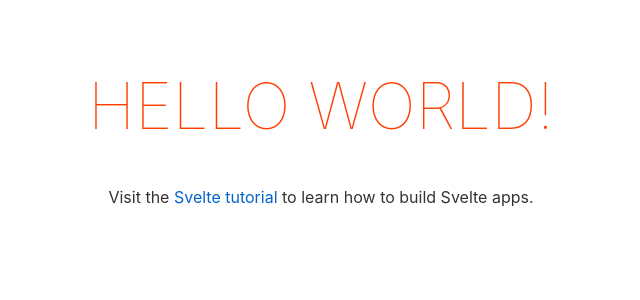
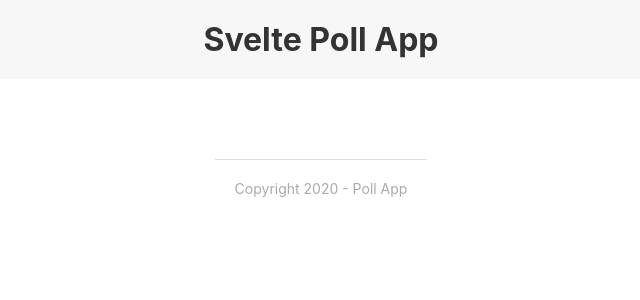
Before and after one commit to ThomasCtnt/svelte-poll-app, a Svelte app: page / in a window 1280 px wide. Shown: the top 300 px of the page, without its empty margins (319-959 px from the left). Built offline with nearby package versions, Linux system fonts and the light colour scheme.

Commit message:
Creates a header and a footer component

```diff
--- a/public/global.css
+++ b/public/global.css
@@ -7,7 +7,6 @@ html, body {
 body {
 	color: #333;
 	margin: 0;
-	padding: 8px;
 	box-sizing: border-box;
 	font-family: -apple-system, BlinkMacSystemFont, "Segoe UI", Roboto, Oxygen-Sans, Ubuntu, Cantarell, "Helvetica Neue", sans-serif;
 }
--- a/src/App.svelte
+++ b/src/App.svelte
@@ -1,30 +1,17 @@
 <script>
-	export let name;
+	import Header from './components/Header.svelte';
+	import Footer from './components/Footer.svelte';
 </script>
 
+<Header />
 <main>
-	<h1>Hello {name}!</h1>
-	<p>Visit the <a href="https://svelte.dev/tutorial">Svelte tutorial</a> to learn how to build Svelte apps.</p>
+
 </main>
+<Footer />
 
 <style>
 	main {
-		text-align: center;
-		padding: 1em;
-		max-width: 240px;
-		margin: 0 auto;
-	}
-
-	h1 {
-		color: #ff3e00;
-		text-transform: uppercase;
-		font-size: 4em;
-		font-weight: 100;
-	}
-
-	@media (min-width: 640px) {
-		main {
-			max-width: none;
-		}
+		max-width: 960px;
+		margin: 40px auto;
 	}
 </style>
--- /dev/null
+++ b/src/components/Footer.svelte
@@ -0,0 +1,18 @@
+<footer>
+    <div class="copyright">Copyright 2020 - Poll App</div>
+</footer>
+
+<style>
+    footer {
+        padding: 40px;
+        text-align: center;
+    }
+
+    .copyright {
+        color: #aaa;
+        font-size: 14px;
+        display: inline-block;
+        padding: 20px;
+        border-top: 1px solid #ddd;
+    }
+</style>
--- /dev/null
+++ b/src/components/Header.svelte
@@ -0,0 +1,15 @@
+<header>
+    <h1>Svelte Poll App</h1>
+</header>
+
+<style>
+    header {
+        background-color: #f7f7f7;
+        padding: 20px;
+    }
+
+    h1 {
+        margin: 0;
+        text-align: center;
+    }
+</style>
```
